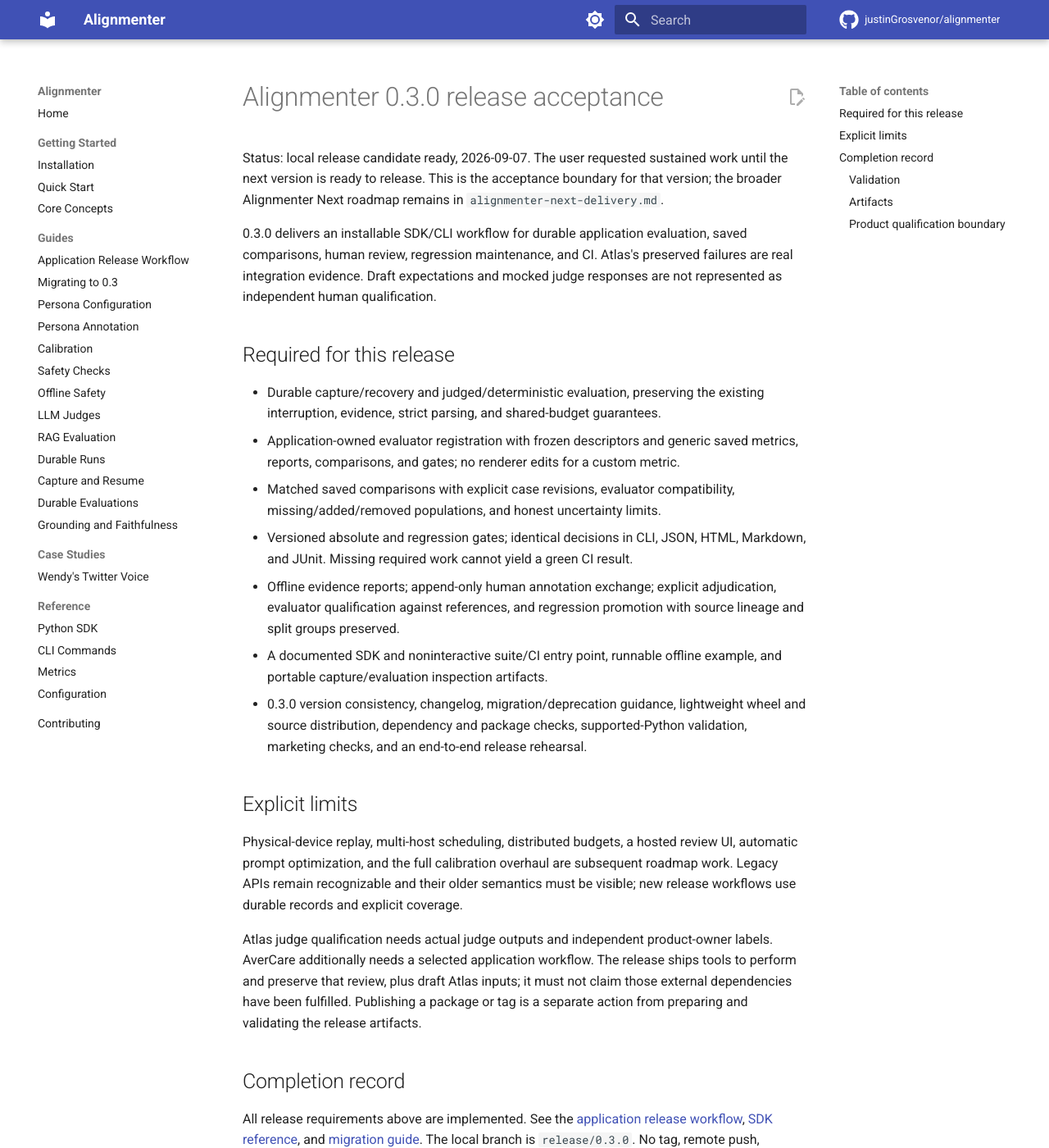
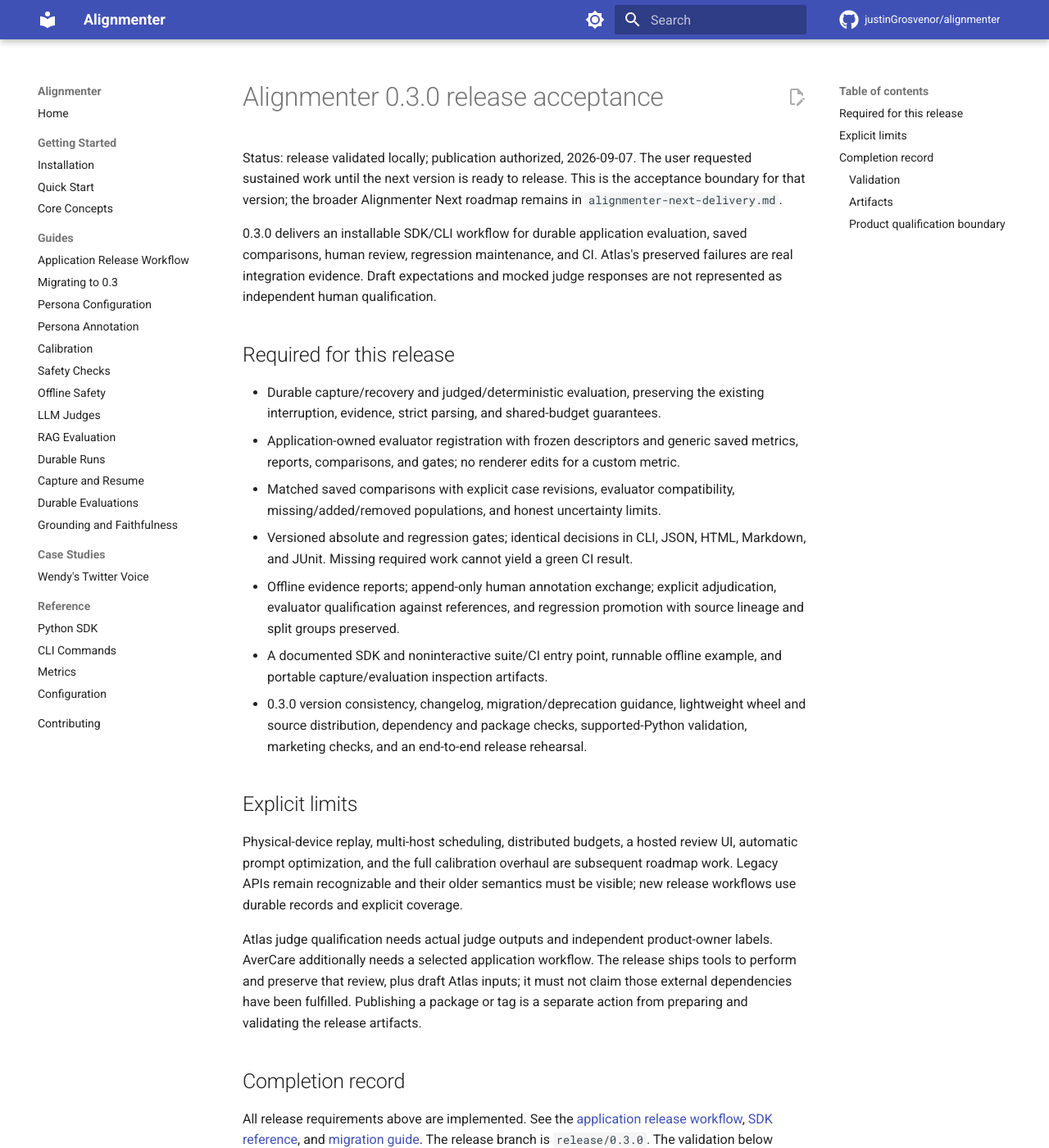
Before and after one commit to justinGrosvenor/alignmenter, an MkDocs documentation site: the page built from docs/plans/release-0.3.0.md, in a window 1280 px wide and 1400 px high. Shown: the whole window at 82% size. Built offline with MkDocs 1.6.1 and Material for MkDocs 9.7.7, drawn with Linux system fonts in a browser that asks for light colours; comment, search, counter and statistics services are not loaded; some of the changed text lies outside the part shown.

Commit message:
Finalize the 0.3.0 release notes

````diff
--- a/docs/plans/release-0.3.0.md
+++ b/docs/plans/release-0.3.0.md
@@ -1,6 +1,6 @@
 # Alignmenter 0.3.0 release acceptance
 
-Status: local release candidate ready, 2026-09-07. The user requested sustained work until the next
+Status: release validated locally; publication authorized, 2026-09-07. The user requested sustained work until the next
 version is ready to release. This is the acceptance boundary for that version; the
 broader Alignmenter Next roadmap remains in `alignmenter-next-delivery.md`.
 
@@ -46,8 +46,10 @@
 All release requirements above are implemented. See the
 [application release workflow](../guides/release-workflow.md),
 [SDK reference](../reference/sdk.md), and [migration guide](../guides/migration-0.3.md).
-The local branch is `release/0.3.0`. No tag, remote push, deployment, or PyPI publication
-has been performed as part of preparing this candidate.
+The release branch is `release/0.3.0`. The validation below records candidate preparation,
+before remote publication. The user subsequently authorized publishing. Final release
+artifacts and status are available from the
+[0.3.0 release](https://github.com/justinGrosvenor/alignmenter/releases/tag/v0.3.0).
 
 ### Validation
 
@@ -91,7 +93,8 @@
 - `wheel-final/rehearsal.json` and `source-final/rehearsal.json`
 - `atlas/grounding/index.html`, `atlas/faithfulness/index.html`, and `atlas/rehearsal.json`
 
-Distribution SHA-256 digests:
+Local candidate SHA-256 digests (the publishing workflow rebuilds distributions;
+published file hashes are authoritative on PyPI and the GitHub release):
 
 ```text
 ea264c82f0cd50cfb70d0fd27ac989e4f12493305ff24e6ef74b0f54b04ba9f0  alignmenter-0.3.0-py3-none-any.whl
````
Also changed, not shown: CHANGELOG.md (+2 -2 lines).
